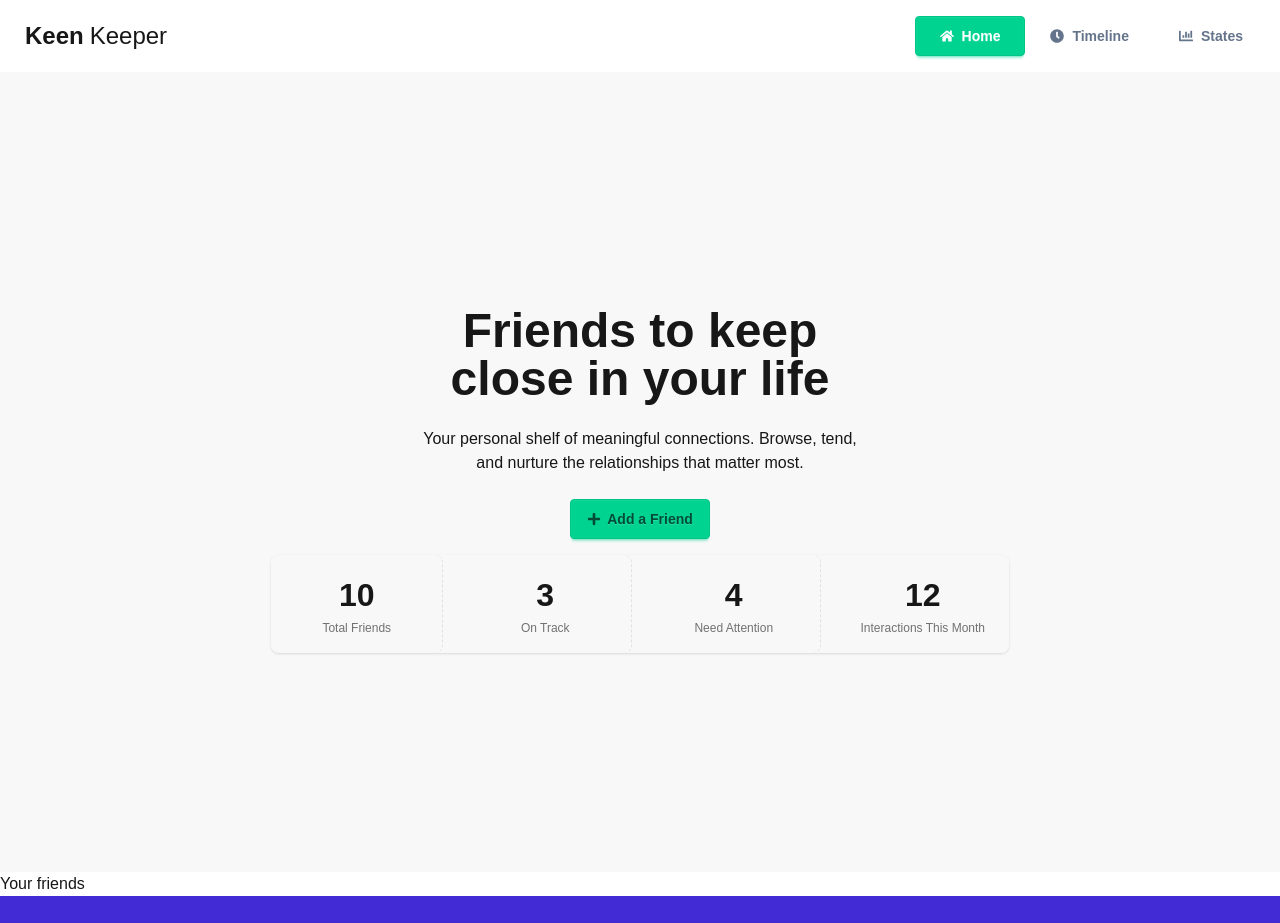
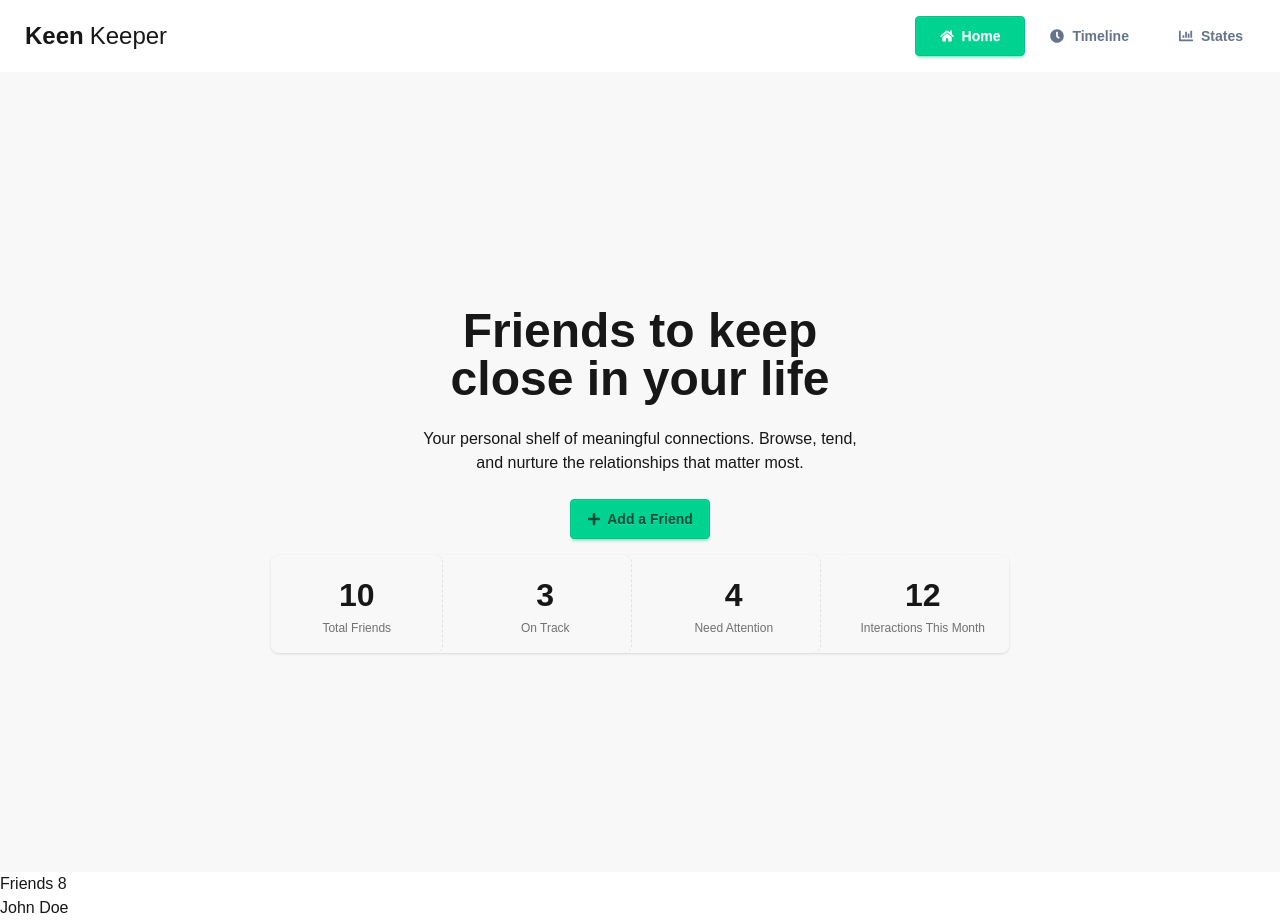
Before and after one commit to AsifAhmedAkash/keen-keep, a Next.js app: page /home in a window 1280 px wide. Shown: the top 923 px of the page. Built offline with nearby package versions, Linux system fonts and the light colour scheme.

Commit message:
added dataset with context function to save locally, checked- everything works

```diff
--- a/src/app/home/componets/FrndsSection.jsx
+++ b/src/app/home/componets/FrndsSection.jsx
@@ -1,9 +1,36 @@
-import React from 'react';
+"use client";
+
+import { useFriends } from "@/context/FriendsContext";
+
+
+// example:
+// {
+//         "id": 1,
+//         "name": "John Doe",
+//         "picture": "https://example.com/photos/john.jpg",
+//         "email": "john@example.com",
+//         "days_since_contact": 12,
+//         "status": "overdue",
+//         "tags": ["college", "close friend"],
+//         "bio": "Met in university. Love hiking together.",
+//         "goal": 14,
+//         "next_due_date": "2025-07-20"
+//     },
+
 
 const FrndsSection = () => {
+    const { friends } = useFriends();
+
     return (
         <div>
-            Your friends
+            <h2>Friends {friends.length}</h2>
+
+            {friends.map((frnd) => (
+                <div key={frnd.id}>
+                    <p>{frnd.name}</p>
+                    <p>{frnd.email}</p>
+                </div>
+            ))}
         </div>
     );
 };
--- a/src/app/home/page.jsx
+++ b/src/app/home/page.jsx
@@ -1,6 +1,7 @@
 // import React from 'react';
 
 import Banner from "./componets/Banner";
+// import CardHolder from "./componets/CardHolder";
 import FrndsSection from "./componets/FrndsSection";
 import KeenCard from "./componets/KeenCard";
 
@@ -10,6 +11,7 @@ const HomePage = () => {
             <Banner></Banner>
             <FrndsSection></FrndsSection>
             {/* <KeenCard></KeenCard> */}
+
         </div>
     );
 };
--- a/src/app/layout.js
+++ b/src/app/layout.js
@@ -2,6 +2,8 @@ import { Geist, Geist_Mono } from "next/font/google";
 import "./globals.css";
 import Navbar from "./components/Navbar";
 import Footer from "./components/Footer";
+import { FriendsProvider } from "@/context/FriendsContext";
+
 
 const geistSans = Geist({
   variable: "--font-geist-sans",
@@ -26,7 +28,10 @@ export default function RootLayout({ children }) {
     >
       <body className="min-h-full flex flex-col">
         <Navbar></Navbar>
-        {children}
+        <FriendsProvider>
+          {children}
+        </FriendsProvider>
+
         <Footer></Footer>
       </body>
     </html>
--- /dev/null
+++ b/src/context/FriendsContext.jsx
@@ -0,0 +1,20 @@
+"use client";
+
+import { createContext, useContext, useState } from "react";
+import friendsData from "@/data/friends";
+
+const FriendsContext = createContext();
+
+export const FriendsProvider = ({ children }) => {
+    const [friends, setFriends] = useState(friendsData);
+
+    return (
+        <FriendsContext.Provider value={{ friends, setFriends }}>
+            {children}
+        </FriendsContext.Provider>
+    );
+};
+
+export const useFriends = () => {
+    return useContext(FriendsContext);
+};
--- a/src/data/friends.js
+++ b/src/data/friends.js
@@ -1,4 +1,4 @@
-export const friends = [
+const friends = [
     {
         "id": 1,
         "name": "John Doe",
@@ -96,3 +96,6 @@ export const friends = [
         "next_due_date": "2025-07-10"
     }
 ]
+
+
+export default friends;
--- /dev/null
+++ b/src/utils/addLocalDB.js
@@ -0,0 +1,50 @@
+
+const INTERACTION_DB = "interactionDB";
+
+
+const getAllInteractionsFromLocalDB = () => {
+    const data = localStorage.getItem(INTERACTION_DB);
+
+    if (data) return JSON.parse(data);
+
+    return [];
+};
+/**
+     interaction object format:
+     {
+        id: string (unique),
+        person: string,
+        mode: string (e.g. "chat", "call", "meet"),
+        time: number (timestamp)
+     }
+    */
+
+const addInteractionToLocalDB = (interaction) => {
+
+
+    const allInteractions = getAllInteractionsFromLocalDB();
+
+    const alreadyExists = allInteractions.find(
+        item => item.id === interaction.id
+    );
+
+    if (alreadyExists) {
+        console.log("interaction already exists");
+        return;
+    }
+
+    allInteractions.push(interaction);
+
+    localStorage.setItem(INTERACTION_DB, JSON.stringify(allInteractions));
+};
+
+
+const clearInteractionDB = () => {
+    localStorage.removeItem(INTERACTION_DB);
+};
+
+export {
+    getAllInteractionsFromLocalDB,
+    addInteractionToLocalDB,
+    clearInteractionDB
+};
```
